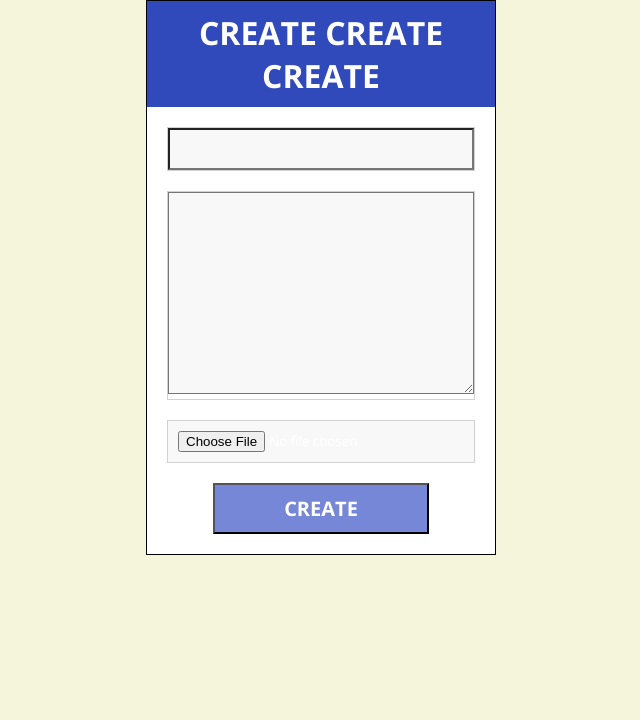
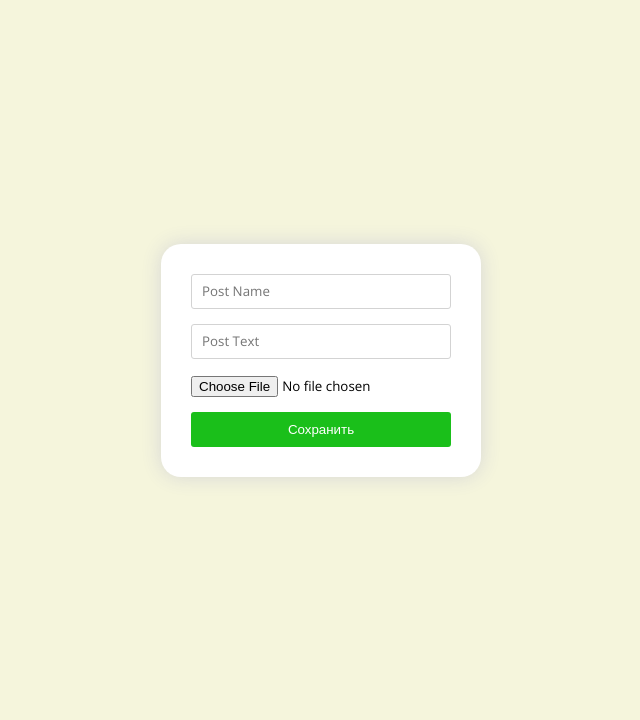
Before and after one commit to Desine/django-blog, a Django app: page /post_create/ in a window 1280 px wide. Shown: the part 80-800 px from the top of the page, without its empty margins (319-959 px from the left). Run offline with Django 5.2, Linux system fonts and the light colour scheme; some web fonts are replaced.

Commit message:
added post_delete

```diff
--- a/app/forms.py
+++ b/app/forms.py
@@ -2,6 +2,9 @@ from django import forms
 from .models import Post
 
 class PostForm(forms.ModelForm):
+    title = forms.CharField(widget=forms.TextInput(attrs={'placeholder': 'Post Name'}))
+    body = forms.CharField(widget=forms.TextInput(attrs={'placeholder': 'Post Text'}))
+
     class Meta:
         model = Post
         fields = ['title', 'body', 'image']
--- a/app/models.py
+++ b/app/models.py
@@ -5,8 +5,7 @@ from django.contrib.auth.models import User
 class Post(models.Model):
     title = models.CharField(max_length=255)
     body = models.TextField()
-    slug = models.SlugField(unique=True)
-    author = models.ForeignKey(User, null=True, blank=True, on_delete=models.CASCADE)
+    author = models.ForeignKey(User, null=True, blank=True, on_delete=models.CASCADE, default=1)
     date_added = models.DateField(auto_now_add=True)
     image = models.ImageField(default='default.png', blank=True)
 
--- a/app/templates/base_layout.html
+++ b/app/templates/base_layout.html
@@ -7,6 +7,14 @@
     <meta name="viewport" content="width=device-width, initial-scale=1.0" />
     <title>Document</title>
     <link rel="stylesheet" href="{% static 'style.css' %}" />
+    <script
+      type="module"
+      src="https://unpkg.com/ionicons@7.1.0/dist/ionicons/ionicons.esm.js"
+    ></script>
+    <script
+      nomodule
+      src="https://unpkg.com/ionicons@7.1.0/dist/ionicons/ionicons.js"
+    ></script>
   </head>
   <body>
     <header>
@@ -20,7 +28,9 @@
         </div>
         <div class="navbar-menu">
           <div class="navbar-item">
-            <a class="button" href="{% url 'app:post_create' %}">Создать пост</a>
+            <a class="button" href="{% url 'app:post_create' %}"
+              >Создать пост</a
+            >
           </div>
         </div>
       </nav>
--- a/app/templates/post_create.html
+++ b/app/templates/post_create.html
@@ -1,13 +1,16 @@
 {% extends 'base_layout.html' %}
+
 {% block content %}
+<div class="form">
+  <form action="" method="post" enctype="multipart/form-data">
+    {% csrf_token %}
+    {% for field in form %}
 
-<div class="form">
-  <h1>Create create create</h1>
-  <form action="">
-    {% for field in form %}
-    <div class="field">{{ field }}</div>
+    <div class="field">
+      {{ field }}
+    </div>
     {% endfor %}
-    <button>Create</button>
+    <button>Сохранить</button>
   </form>
 </div>
 {% endblock %}
--- a/app/urls.py
+++ b/app/urls.py
@@ -4,5 +4,6 @@ from .views import *
 urlpatterns = [
     path('', home, name='home'),
     path('post_detail/<int:pk>', post_detail, name='post_detail'),
-    path('post_create/', post_create, name='post_create')
+    path('post_create/', post_create, name='post_create'),
+    path('post_delete/<int:pk>', post_delete, name='post_delete'),
 ]
--- a/app/views.py
+++ b/app/views.py
@@ -1,4 +1,4 @@
-from django.shortcuts import render
+from django.shortcuts import render, redirect
 from .models import Post
 from django.http import HttpResponse
 from .forms import PostForm
@@ -13,5 +13,25 @@ def post_detail(request, pk):
     return render(request, 'post.html', {'post': post})
 
 def post_create(request):
-    form = PostForm()
+    if request.method == 'POST':
+        form = PostForm(request.POST, request.FILES)
+
+        if form.is_valid():
+            form.save()
+            return redirect('app:home')
+
+    else:
+        form = PostForm()
+
+    print(request.method)
+
     return render(request, 'post_create.html', {'form': form})
+
+def post_delete(request, pk):
+    post = Post.objects.get(pk=pk)
+
+    if request.method == 'POST':
+        post.delete()
+        return redirect('app:home')
+
+    return render(request, 'post_delete.html', {'post': post})
--- a/static/style.css
+++ b/static/style.css
@@ -80,14 +80,12 @@ main {
   margin: auto;
   padding-top: 30px;
 }
-
 .post-container .title {
   font-size: 50px;
   font-weight: bold;
 }
-
 .post-container .info {
-  color: gray;
+  color: grey;
   font-style: italic;
 }
 .post-container .image {
@@ -98,49 +96,84 @@ main {
   width: 100%;
 }
 .post-container .post-body {
-  font: 20px;
+  font-size: 20px;
   line-height: 1.5;
 }
 
-
-
-
 .form {
-  width: 350px;
-  margin: 0 auto;
-
-  border: 1px solid black;
-  color: white;
-  background-color: white;
+  height: 90vh;
+  display: flex;
+  justify-content: center;
+  align-items: center;
 }
-.form h1 {
-  text-align: center;
-  background-color: rgb(48, 74, 187);
-  text-transform: uppercase;
-  padding: 10px;
-}
-.form form {
+form {
+  background: white;
+  border-radius: 20px;
+  padding: 30px;
+  box-shadow: 0 0 20px #d6d6d6;
   display: flex;
   flex-direction: column;
+  gap: 15px;
+}
+.field input[type="text"],
+.field textarea {
+  width: 100%;
+  border: 1px solid lightgrey;
+  border-radius: 3px;
+  outline: none;
+  padding: 0 10px;
+}
+.field input[type="text"] {
+  height: 35px;
+}
+.form button {
+  height: 35px;
+  background: rgb(26, 191, 26);
+  border: none;
+  color: white;
+  border-radius: 3px;
+  cursor: pointer;
+}
+.header {
+  display: flex;
+  justify-content: space-between;
   align-items: center;
+}
+.buttons .button {
+  border: 1px solid lightgrey;
+  padding: 5px 15px;
+  font-size: 25px;
+  border-radius: 5px;
+  transition: 0.5s;
+  cursor: pointer;
+  height: 50px;
+  display: flex;
+  justify-content: center;
+  align-items: center;
+}
+.buttons {
+  display: flex;
   gap: 20px;
-  padding: 20px;
+  justify-content: center;
 }
-.form form .field {
-  width: 100%;
-  border: 1px solid rgb(209, 209, 209);
-  > * {
-    width: 100%;
-    background-color: rgb(248, 248, 248);
-    padding: 10px;
-  }
+.primary {
+  background: rgb(26, 191, 26);
+  color: white;
 }
-.form form button {
-  width: 70%;
-  padding: 10px;
-  font-size: 20px;
-  text-transform: uppercase;
-  background-color: rgb(117, 135, 214);
+.danger {
+  background: red !important;
   color: white;
-  font-weight: bold;
 }
+.buttons .button:active {
+  box-shadow: 0 0 5px 1px lightgrey;
+}
+.danger:hover {
+  background: darkred;
+}
+.primary:hover {
+  background: darkgreen;
+}
+
+form .title {
+  font-size: 25px;
+}
```
Also changed, not shown: app/templates/post.html (+18 -10 lines), app/templates/post_delete.html (added, +19 -0 lines), app/migrations/0003_remove_post_slug_alter_post_author.py (added), db.sqlite3, media/bricks.jpg (added).
